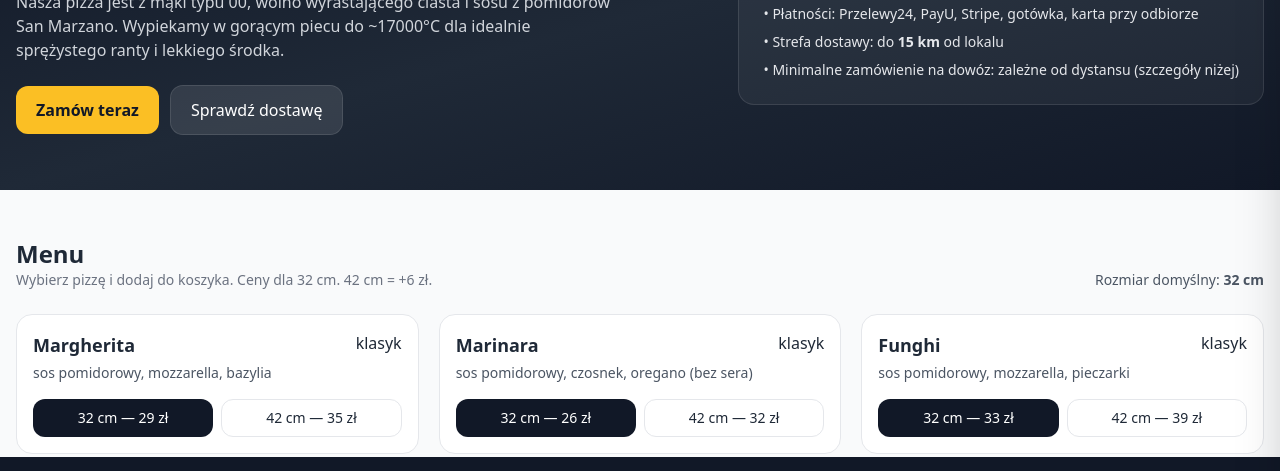
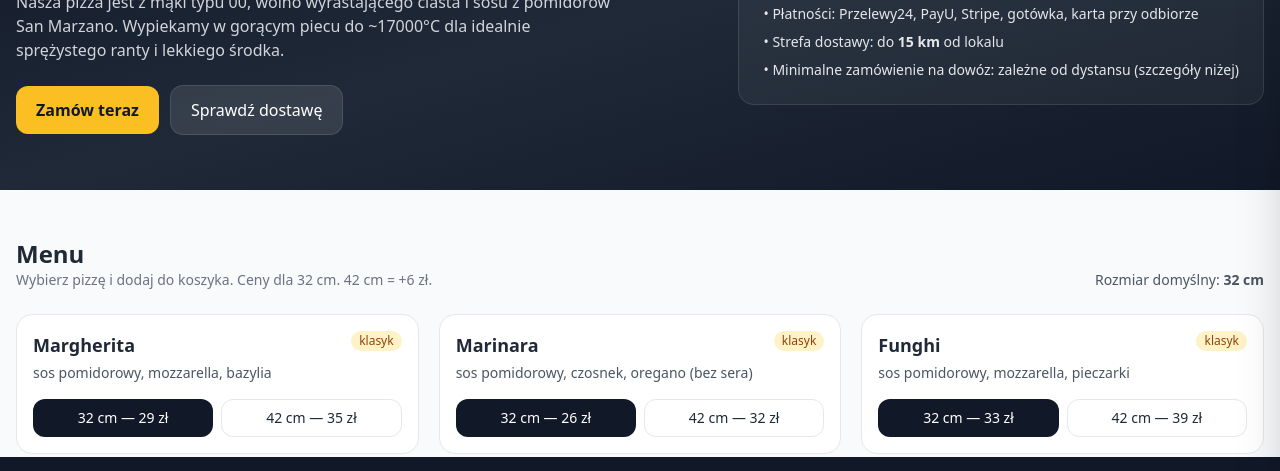
Before and after one commit to MatueszzZZz/itaksieporzygasz.github.io, a plain HTML site: page ITakSiePorzygasz.html in a window 1280 px wide. Shown: the part 263-734 px from the top of the page. Drawn offline with nearby package versions, Linux system fonts and the light colour scheme.

Commit message:
I did it mom!

```diff
--- a/ITakSiePorzygasz.html
+++ b/ITakSiePorzygasz.html
@@ -16,7 +16,17 @@
     ::-webkit-scrollbar { width: 10px; height: 10px; }
     ::-webkit-scrollbar-thumb { background: #d1d5db; border-radius: 6px; }
     .container { max-width: 1200px; }
-    .badge { @apply inline-block px-2 py-0.5 text-xs rounded-full bg-amber-100 text-amber-700; }
+
+    /* ZAMIANA @apply -> zwykłe CSS (CDN nie obsługuje @apply) */
+    .badge {
+      display: inline-block;
+      padding: 0.125rem 0.5rem;          /* py-0.5 px-2 */
+      font-size: 0.75rem;                /* text-xs */
+      line-height: 1rem;
+      border-radius: 9999px;             /* rounded-full */
+      background-color: #FEF3C7;         /* bg-amber-100 */
+      color: #92400E;                    /* text-amber-700 */
+    }
 
     /* podświetlanie przycisków */
     .btn-hover{ transition: background-color .15s ease, box-shadow .15s ease; }
```
Also changed, not shown: 1 other file.
